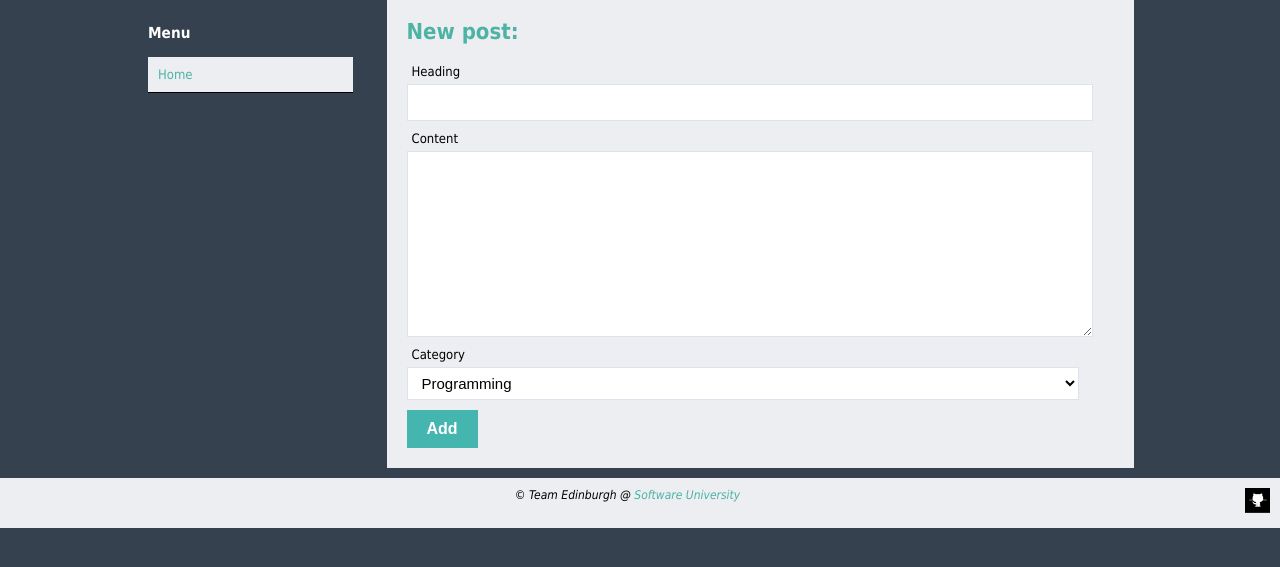
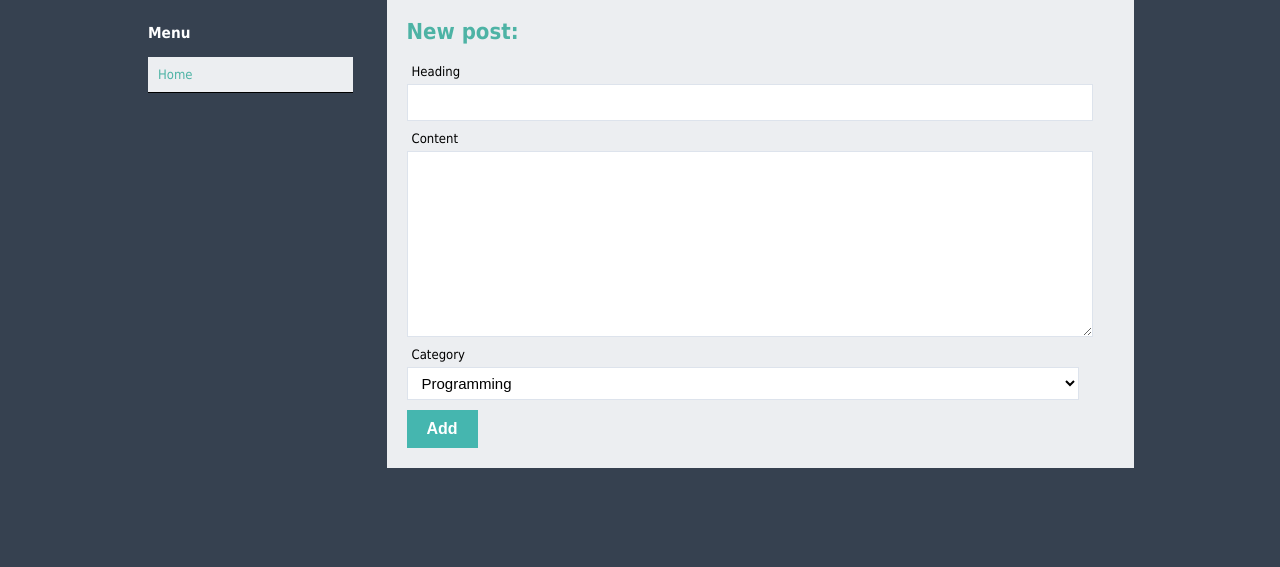
Before and after one commit to VasilJivkov/PHP-Basics-Teamwork-Project-Team-Edinburgh, a PHP site: page /newPost.php in a window 1280 px wide. Shown: the part 215-782 px from the top of the page. Run offline with PHP 8.4, Linux system fonts and the light colour scheme; the visitor is signed in with stand-in values (Sample User, id 1); data comes from the database, SQL or seed files in the repository.

Commit message:
removed the footer on the new post page

```diff
--- a/newPost.php
+++ b/newPost.php
@@ -65,14 +65,6 @@ if ($_SESSION['loggedIn'] == false) {
 			</section>
 		</div>
 	</div>
-    <footer>
-        <em>&copy; Team Edinburgh @ <a href="https://softuni.bg">Software University</a></em>
-        <div id="badges">
-            <a href="https://github.com/mihayloff/PHP-Basics-Teamwork-Project-Team-Edinburgh" title="Team GitHub">
-                <img src="./pics/GitHub.png" alt="">
-            </a>
-        </div>
-    </footer>
 </body>
 </html>
 
```
